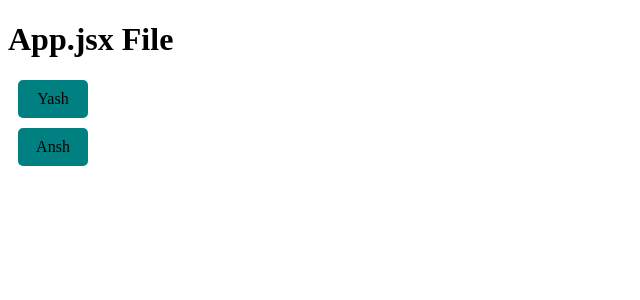
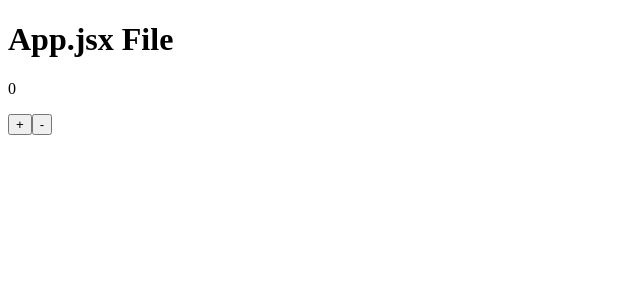
Before and after one commit to YashPandey7/Crio.do, a React (Create React App) app in the folder 4. Mern-1/reactproject/: page / in a window 1280 px wide. Shown: the top 300 px of the page, without its empty margins (0-640 px from the left). Built offline with nearby package versions, Linux system fonts and the light colour scheme.

Commit message:
+C:/Program Files/Git/-

```diff
--- a/4. Mern-1/reactproject/src/App.jsx
+++ b/4. Mern-1/reactproject/src/App.jsx
@@ -1,12 +1,13 @@
 import React from 'react';
-import Card from './Card';
+import Increment from './Increment';
 
 const App = () => {
     return (
         <>
             <h1>App.jsx File</h1>
-            <Card name = "Yash" Content="Crio.do"/>
-            <Card name = "Ansh" Content="Crio.do"/>
+            {/* <Card name = "Yash" Content="Crio.do"/>
+            <Card name = "Ansh" Content="Crio.do"/> */}
+            <Increment/>
         </>
     );
 }
--- /dev/null
+++ b/4. Mern-1/reactproject/src/Increment.jsx
@@ -0,0 +1,23 @@
+import React, { useState } from 'react';
+
+const Increment = () => {
+    const [count, setCount] = useState(0);
+    const Incre = () => {
+        setCount(count+1);
+    }
+    const Decre = () => {
+        if(count > 0){
+            setCount(count - 1);
+        }
+    }
+
+    return (
+    <>
+        <p>{count}</p>
+        <button onClick={Incre} style={{cursor : "pointer"}}>+</button>
+        <button onClick={Decre} style={{cursor : "pointer"}}>-</button>
+    </>
+  )
+}
+
+export default Increment;
```
